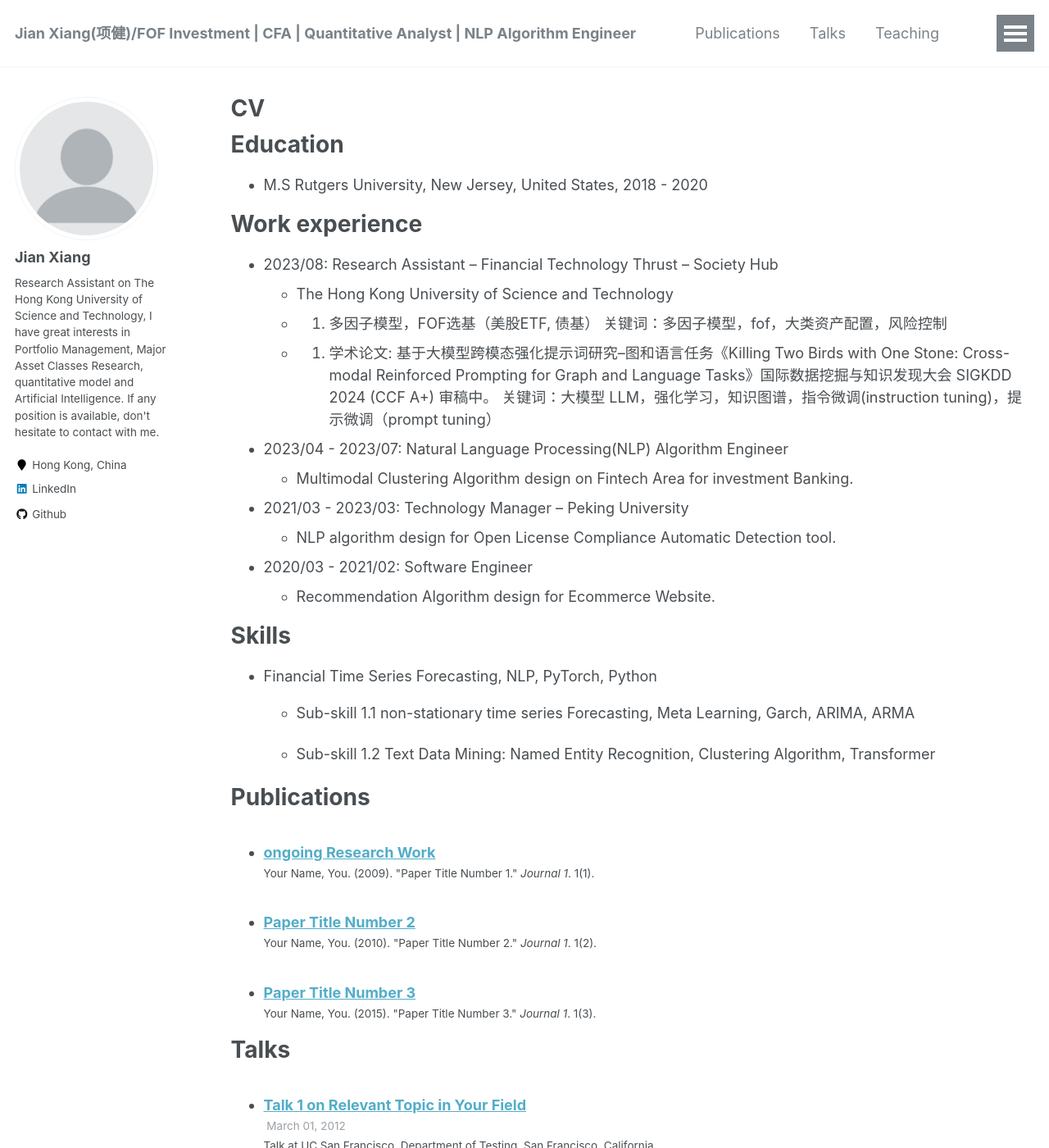
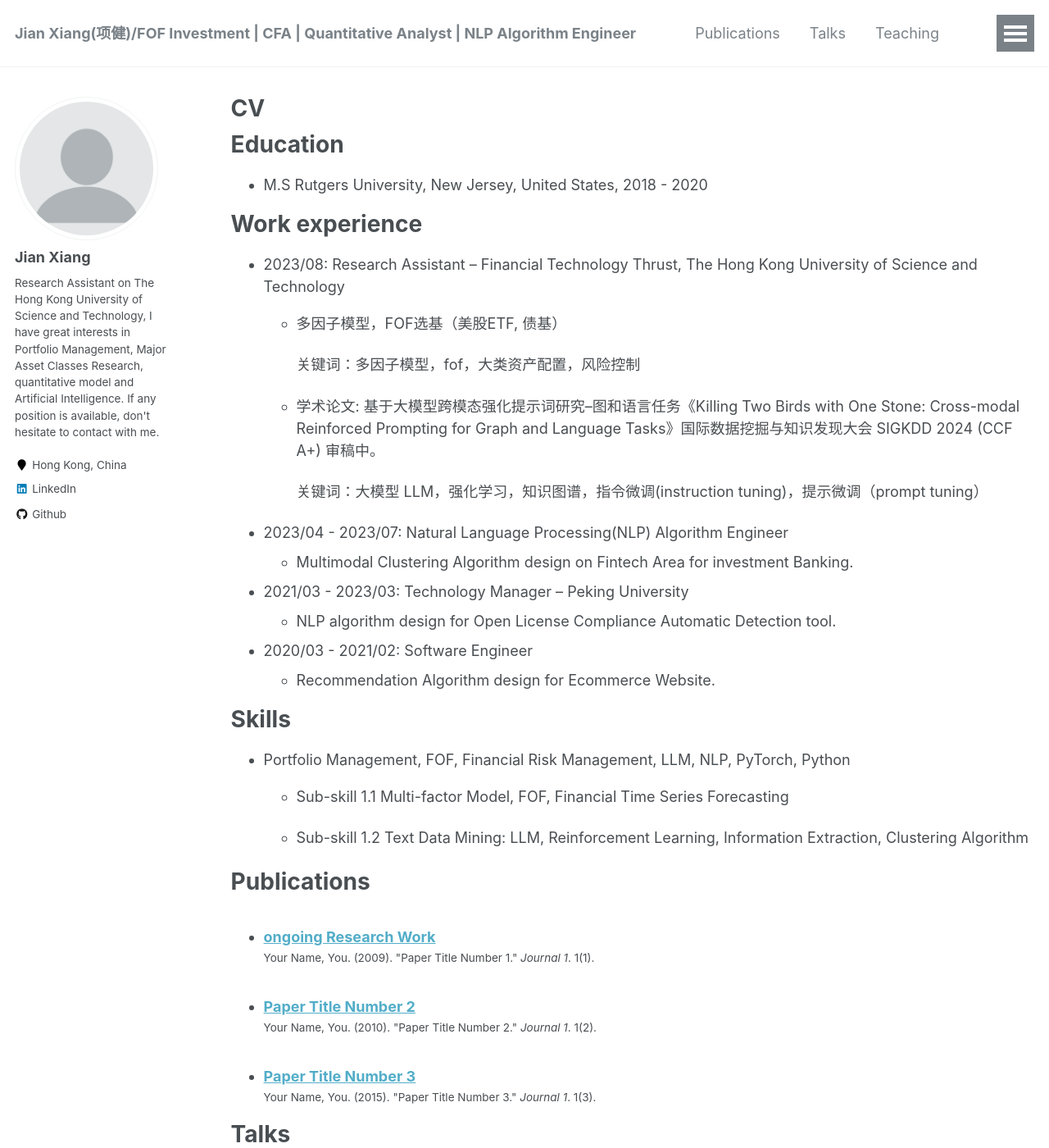
Before and after one commit to jianxiang95/jianxiang95.github.io, a Jekyll site: the page built from _pages/cv.md, in a window 1280 px wide and 1400 px high. Shown: the whole window at 82% size. Built offline with Jekyll 4.4.1, drawn with Linux system fonts in a browser that asks for light colours.

Commit message:
Update cv.md
update

```diff
--- a/_pages/cv.md
+++ b/_pages/cv.md
@@ -15,12 +15,14 @@ Education
 
 Work experience
 ======
-* 2023/08: Research Assistant -- Financial Technology Thrust -- Society Hub
-  * The Hong Kong University of Science and Technology
-  * 1. 多因子模型，FOF选基（美股ETF, 债基）
+* 2023/08: Research Assistant -- Financial Technology Thrust, The Hong Kong University of Science and Technology
+  * 多因子模型，FOF选基（美股ETF, 债基）
+
     关键词：多因子模型，fof，大类资产配置，风险控制
-  * 2. 学术论文: 基于大模型跨模态强化提示词研究–图和语言任务《Killing Two Birds with One Stone: Cross-modal Reinforced Prompting for Graph and Language Tasks》国际数据挖掘与知识发现大会 SIGKDD 2024 (CCF A+) 审稿中。
-关键词：大模型 LLM，强化学习，知识图谱，指令微调(instruction tuning)，提示微调（prompt tuning）
+
+  * 学术论文: 基于大模型跨模态强化提示词研究–图和语言任务《Killing Two Birds with One Stone: Cross-modal Reinforced Prompting for Graph and Language Tasks》国际数据挖掘与知识发现大会 SIGKDD 2024 (CCF A+) 审稿中。
+
+    关键词：大模型 LLM，强化学习，知识图谱，指令微调(instruction tuning)，提示微调（prompt tuning）
 
 
 * 2023/04 - 2023/07: Natural Language Processing(NLP) Algorithm Engineer
@@ -34,12 +36,12 @@ Work experience
 
 Skills
 ======
-* Financial Time Series Forecasting, NLP, PyTorch, Python
+* Portfolio Management, FOF, Financial Risk Management, LLM, NLP, PyTorch, Python
   * Sub-skill 1.1
-    non-stationary time series Forecasting, Meta Learning, Garch, ARIMA, ARMA
+    Multi-factor Model, FOF, Financial Time Series Forecasting
 
   * Sub-skill 1.2
-    Text Data Mining: Named Entity Recognition, Clustering Algorithm, Transformer
+    Text Data Mining: LLM, Reinforcement Learning, Information Extraction, Clustering Algorithm
 
 
 Publications
```
